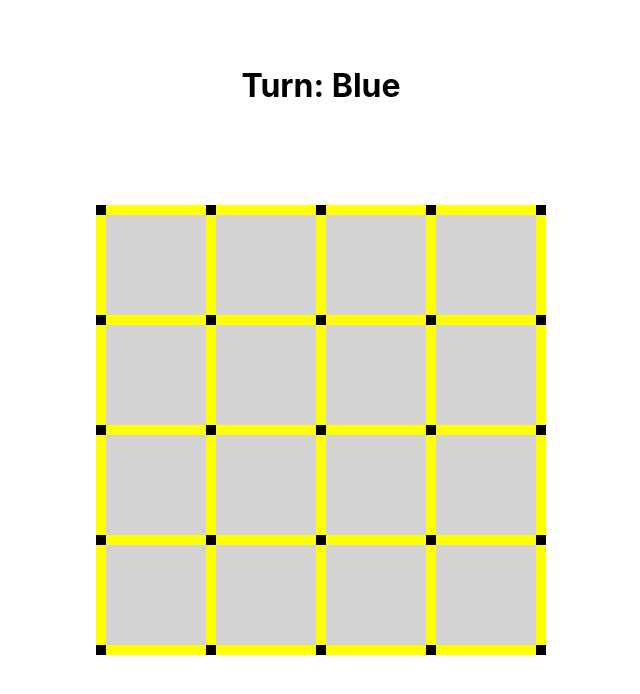
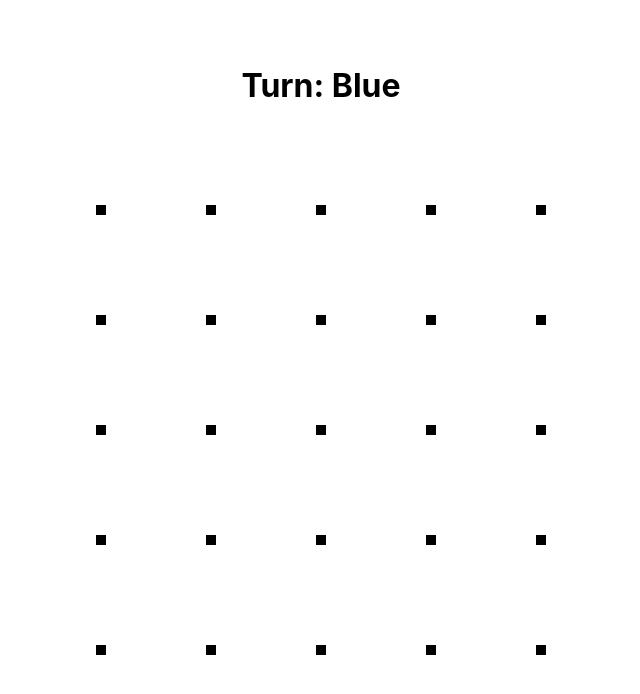
Before and after one commit to mdegroot09/dots, a React (Create React App) app: page / in a window 1280 px wide. Shown: the top 694 px of the page, without its empty margins (319-959 px from the left). Built offline with nearby package versions, Linux system fonts and the light colour scheme.

Commit message:
Fill in square functionality

```diff
--- a/src/Components/Home/Home.css
+++ b/src/Components/Home/Home.css
@@ -28,13 +28,12 @@
 }
 
 .line {
-    background-color: yellow;
+    cursor: pointer;
 }
 
 .square {
     height: 100px;
     width: 100px;
-    background: lightgray;
 }
 
 .horizontalLine{
--- a/src/Components/Home/Home.js
+++ b/src/Components/Home/Home.js
@@ -36,6 +36,7 @@ class Home extends Component {
     }
 
     checkFullSquare = (row, column) => {
+        let background = this.state.turnBlue ? 'lightblue' : 'pink'
         let verticalLine = row % 2 === 0 ? true : false
         let remainingChecks = (!verticalLine && row > 1 && row < 9) || (verticalLine && column > 1 && column < 5) ? 2 : 1
 
@@ -49,6 +50,7 @@ class Home extends Component {
                 let right = this.state[`row${row}`][`column${column + 1}`]
                 if (top && bottom && left && right){
                     console.log('full square')
+                    document.getElementById(`row${row - 1}column${column}`).style.background = background
                 }
                 else {
                     console.log('nope')
@@ -62,6 +64,8 @@ class Home extends Component {
                 let right = this.state[`row${row + 1}`][`column${column + 1}`]
                 if (top && bottom && left && right){
                     console.log('full square')
+                    console.log('row:', row, 'column:', column)
+                    document.getElementById(`row${row}column${column}`).style.background = background
                 }
                 else {
                     console.log('nope')
@@ -93,13 +97,13 @@ class Home extends Component {
                     </div>
                     <div className="row">
                         <div className="line verticalLine" id={`a${Math.random()}`} onClick={(e) => {this.fillLine(e.target.id, 2, 1)}}></div>
-                        <div className="square" id="square1"></div>
+                        <div className="square" id="row1column1"></div>
                         <div className="line verticalLine" id={`a${Math.random()}`} onClick={(e) => {this.fillLine(e.target.id, 2, 2)}}></div>
-                        <div className="square" id="square2"></div>
+                        <div className="square" id="row1column2"></div>
                         <div className="line verticalLine" id={`a${Math.random()}`} onClick={(e) => {this.fillLine(e.target.id, 2, 3)}}></div>
-                        <div className="square" id="square3"></div>
+                        <div className="square" id="row1column3"></div>
                         <div className="line verticalLine" id={`a${Math.random()}`} onClick={(e) => {this.fillLine(e.target.id, 2, 4)}}></div>
-                        <div className="square" id="square4"></div>
+                        <div className="square" id="row1column4"></div>
                         <div className="line verticalLine" id={`a${Math.random()}`} onClick={(e) => {this.fillLine(e.target.id, 2, 5)}}></div>
                     </div>
                     <div className="row">
@@ -115,13 +119,13 @@ class Home extends Component {
                     </div>
                     <div className="row">
                         <div className="line verticalLine" id={`a${Math.random()}`} onClick={(e) => {this.fillLine(e.target.id, 4, 1)}}></div>
-                        <div className="square" id="square5"></div>
+                        <div className="square" id="row3column1"></div>
                         <div className="line verticalLine" id={`a${Math.random()}`} onClick={(e) => {this.fillLine(e.target.id, 4, 2)}}></div>
-                        <div className="square" id="square6"></div>
+                        <div className="square" id="row3column2"></div>
                         <div className="line verticalLine" id={`a${Math.random()}`} onClick={(e) => {this.fillLine(e.target.id, 4, 3)}}></div>
-                        <div className="square" id="square7"></div>
+                        <div className="square" id="row3column3"></div>
                         <div className="line verticalLine" id={`a${Math.random()}`} onClick={(e) => {this.fillLine(e.target.id, 4, 4)}}></div>
-                        <div className="square" id="square8"></div>
+                        <div className="square" id="row3column4"></div>
                         <div className="line verticalLine" id={`a${Math.random()}`} onClick={(e) => {this.fillLine(e.target.id, 4, 5)}}></div>
                     </div>
                     <div className="row">
@@ -137,13 +141,13 @@ class Home extends Component {
                     </div>
                     <div className="row">
                         <div className="line verticalLine" id={`a${Math.random()}`} onClick={(e) => {this.fillLine(e.target.id, 6, 1)}}></div>
-                        <div className="square" id="square9"></div>
+                        <div className="square" id="row5column1"></div>
                         <div className="line verticalLine" id={`a${Math.random()}`} onClick={(e) => {this.fillLine(e.target.id, 6, 2)}}></div>
-                        <div className="square" id="square10"></div>
+                        <div className="square" id="row5column2"></div>
                         <div className="line verticalLine" id={`a${Math.random()}`} onClick={(e) => {this.fillLine(e.target.id, 6, 3)}}></div>
-                        <div className="square" id="square11"></div>
+                        <div className="square" id="row5column3"></div>
                         <div className="line verticalLine" id={`a${Math.random()}`} onClick={(e) => {this.fillLine(e.target.id, 6, 4)}}></div>
-                        <div className="square" id="square12"></div>
+                        <div className="square" id="row5column4"></div>
                         <div className="line verticalLine" id={`a${Math.random()}`} onClick={(e) => {this.fillLine(e.target.id, 6, 5)}}></div>
                     </div>
                     <div className="row">
@@ -159,13 +163,13 @@ class Home extends Component {
                     </div>
                     <div className="row">
                         <div className="line verticalLine" id={`a${Math.random()}`} onClick={(e) => {this.fillLine(e.target.id, 8, 1)}}></div>
-                        <div className="square" id="square13"></div>
+                        <div className="square" id="row7column1"></div>
                         <div className="line verticalLine" id={`a${Math.random()}`} onClick={(e) => {this.fillLine(e.target.id, 8, 2)}}></div>
-                        <div className="square" id="square14"></div>
+                        <div className="square" id="row7column2"></div>
                         <div className="line verticalLine" id={`a${Math.random()}`} onClick={(e) => {this.fillLine(e.target.id, 8, 3)}}></div>
-                        <div className="square" id="square15"></div>
+                        <div className="square" id="row7column3"></div>
                         <div className="line verticalLine" id={`a${Math.random()}`} onClick={(e) => {this.fillLine(e.target.id, 8, 4)}}></div>
-                        <div className="square" id="square16"></div>
+                        <div className="square" id="row7column4"></div>
                         <div className="line verticalLine" id={`a${Math.random()}`} onClick={(e) => {this.fillLine(e.target.id, 8, 5)}}></div>
                     </div>
                     <div className="row">
```
